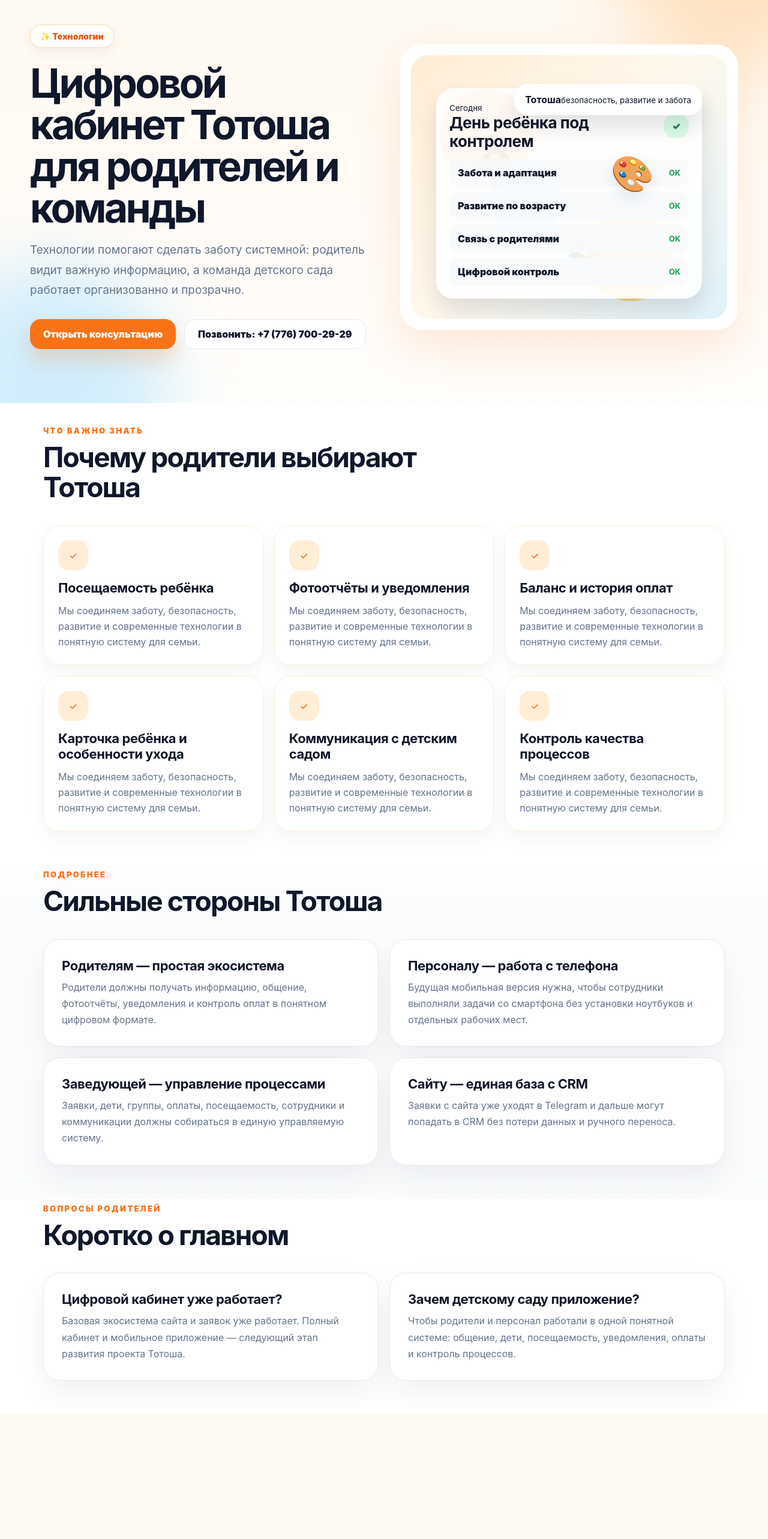
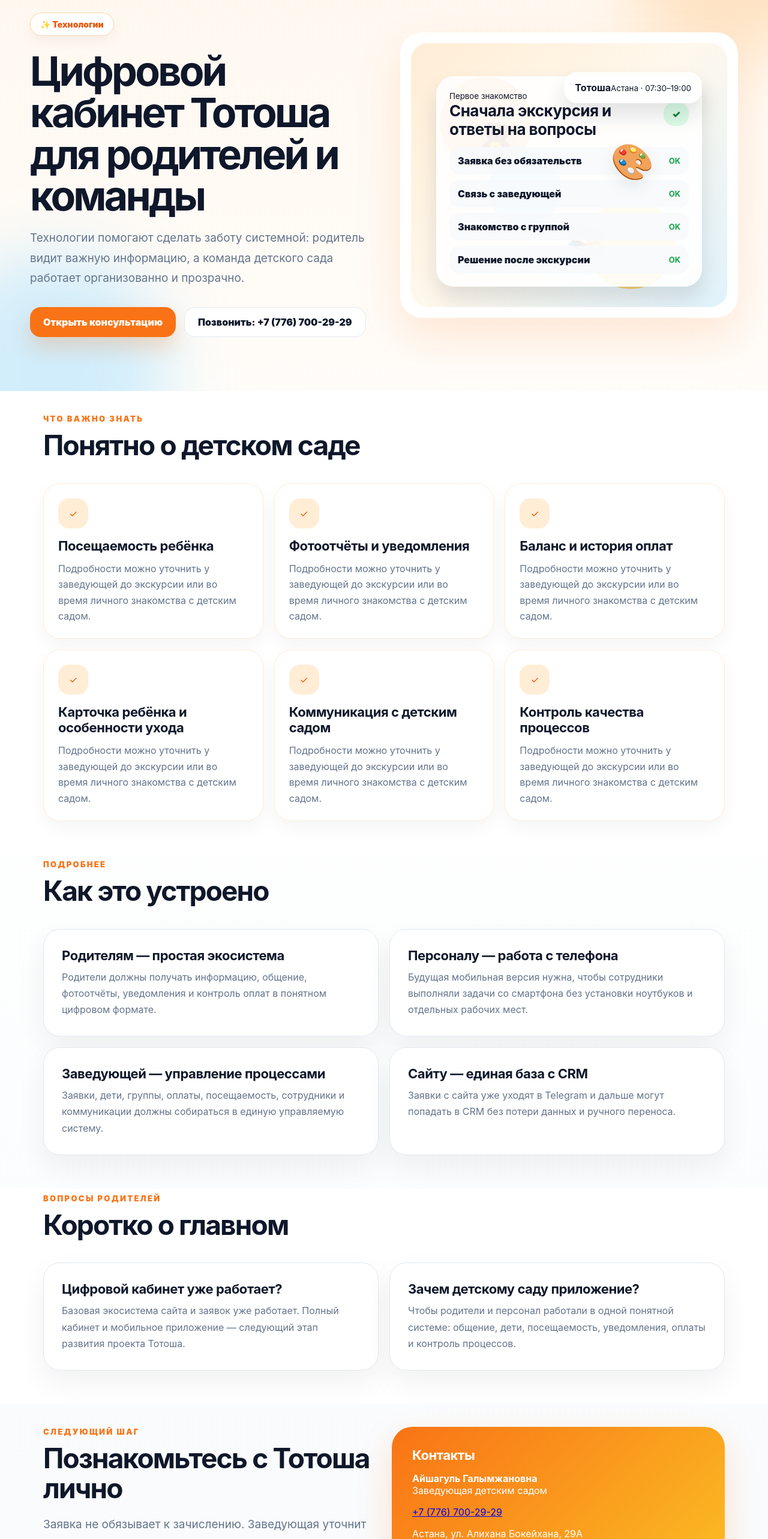
Before and after one commit to nexora-kz/totosha, a Next.js app: page /cabinet in a window 1280 px wide. Shown: the part 234-2800 px from the top of the page at 60% size. Before the commit the page ends 2592 px from the top, so only its background shows below. Built offline with nearby package versions, Linux system fonts and the light colour scheme.

Commit message:
TOTOSHA v074: align internal pages with honest parent journey

```diff
--- a/components/SeoLanding.tsx
+++ b/components/SeoLanding.tsx
@@ -18,6 +18,7 @@ type SeoLandingProps = {
   details?: Detail[];
   faq?: Faq[];
   cta?: string;
+  whatsappIntent?: string;
 };
 
 const nav = [
@@ -38,7 +39,10 @@ export function SeoLanding({
   details = [],
   faq = [],
   cta = 'Записаться на экскурсию',
+  whatsappIntent = 'Здравствуйте. Хочу записаться на экскурсию в Тотоша.',
 }: SeoLandingProps) {
+  const whatsappHref = `${TOTOSHA_CONTACTS.whatsappUrl}?text=${encodeURIComponent(whatsappIntent)}`;
+
   return (
     <main className="seo-landing seo-page-unified">
       <header className="header seo-unified-header">
@@ -51,13 +55,13 @@ export function SeoLanding({
                 <div className="brand-sub">детский сад нового поколения</div>
               </div>
             </a>
-            <div className="links">
+            <nav className="links" aria-label="Основная навигация">
               {nav.slice(1).map(([href, label]) => (
                 <a key={href} href={href}>{label}</a>
               ))}
-            </div>
+            </nav>
             <div className="actions">
-              <a className="btn btn-light" href="/cabinet">Цифровой кабинет</a>
+              <a className="btn btn-light" href="/parents">Родителям</a>
               <a className="btn btn-dark" href="/contacts">Записаться</a>
             </div>
           </div>
@@ -73,7 +77,7 @@ export function SeoLanding({
             <h1>{title}</h1>
             <p className="lead">{description}</p>
             <div className="hero-actions">
-              <a className="btn btn-primary" href={`${TOTOSHA_CONTACTS.whatsappUrl}?text=${encodeURIComponent('Здравствуйте. Хочу записаться на экскурсию в Тотоша.')}`}>{cta}</a>
+              <a className="btn btn-primary" href={whatsappHref}>{cta}</a>
               <a className="btn btn-light" href={TOTOSHA_CONTACTS.telUrl}>Позвонить: {TOTOSHA_CONTACTS.phoneDisplay}</a>
             </div>
           </div>
@@ -87,14 +91,14 @@ export function SeoLanding({
               <div className="emoji e3">📚</div>
               <div className="mini mini-top">
                 <b>Тотоша</b>
-                <small>безопасность, развитие и забота</small>
+                <small>Астана · 07:30–19:00</small>
               </div>
               <div className="mini dash">
                 <div className="dash-head">
-                  <div><small>Сегодня</small><h3>День ребёнка под контролем</h3></div>
+                  <div><small>Первое знакомство</small><h3>Сначала экскурсия и ответы на вопросы</h3></div>
                   <div className="pill">✓</div>
                 </div>
-                {['Забота и адаптация', 'Развитие по возрасту', 'Связь с родителями', 'Цифровой контроль'].map((item) => (
+                {['Заявка без обязательств', 'Связь с заведующей', 'Знакомство с группой', 'Решение после экскурсии'].map((item) => (
                   <div className="dash-row" key={item}><span>{item}</span><b>OK</b></div>
                 ))}
               </div>
@@ -107,14 +111,14 @@ export function SeoLanding({
         <div className="container">
           <div className="section-title">
             <div className="eyebrow">Что важно знать</div>
-            <h2>Почему родители выбирают Тотоша</h2>
+            <h2>Понятно о детском саде</h2>
           </div>
           <div className="grid grid-3">
             {bullets.map((item) => (
               <article className="card" key={item}>
                 <div className="icon">✓</div>
                 <h3>{item}</h3>
-                <p>Мы соединяем заботу, безопасность, развитие и современные технологии в понятную систему для семьи.</p>
+                <p>Подробности можно уточнить у заведующей до экскурсии или во время личного знакомства с детским садом.</p>
               </article>
             ))}
           </div>
@@ -126,7 +130,7 @@ export function SeoLanding({
           <div className="container">
             <div className="section-title">
               <div className="eyebrow">Подробнее</div>
-              <h2>Сильные стороны Тотоша</h2>
+              <h2>Как это устроено</h2>
             </div>
             <div className="seo-detail-list">
               {details.map((item) => (
@@ -158,6 +162,40 @@ export function SeoLanding({
           </div>
         </section>
       )}
+
+      <section className="section seo-landing__content">
+        <div className="container split">
+          <div>
+            <div className="eyebrow">Следующий шаг</div>
+            <h2>Познакомьтесь с Тотоша лично</h2>
+            <p className="lead">Заявка не обязывает к зачислению. Заведующая уточнит возраст ребёнка и предложит удобное время экскурсии.</p>
+            <div className="hero-actions">
+              <a className="btn btn-primary" href={whatsappHref}>{cta}</a>
+              <a className="btn btn-light" href={TOTOSHA_CONTACTS.mapUrl} target="_blank" rel="noopener noreferrer">Открыть маршрут</a>
+            </div>
+          </div>
+          <div className="premium-band">
+            <h3>Контакты</h3>
+            <p><strong>{TOTOSHA_CONTACTS.contactPerson}</strong><br />{TOTOSHA_CONTACTS.contactRole}</p>
+            <p><a href={TOTOSHA_CONTACTS.telUrl}>{TOTOSHA_CONTACTS.phoneDisplay}</a></p>
+            <p>Астана, ул. Алихана Бокейхана, 29А</p>
+            <p>Пн–Пт, 07:30–19:00</p>
+          </div>
+        </div>
+      </section>
+
+      <footer className="footer">
+        <div className="container footer-row">
+          <div>
+            <div className="brand-title">Тотоша</div>
+            <div className="brand-sub">Частный детский сад в Астане</div>
+          </div>
+          <div className="hero-actions" style={{ marginTop: 0 }}>
+            <a className="btn btn-light" href="/contacts">Контакты</a>
+            <a className="btn btn-light" href="/privacy">Обработка данных</a>
+          </div>
+        </div>
+      </footer>
     </main>
   );
 }
```
